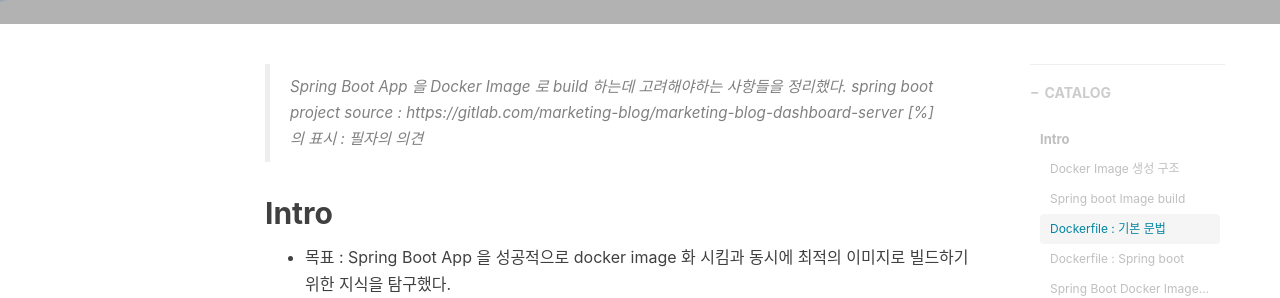
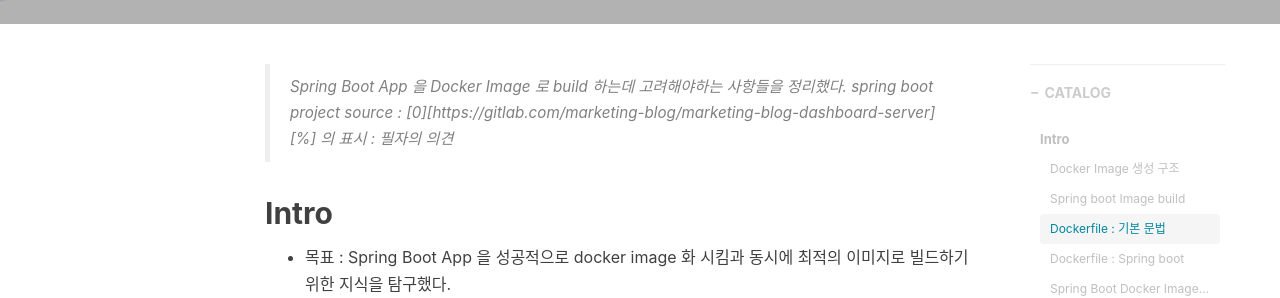
Before and after one commit to ggoowlgns/ggoowlgns.github.io, a Jekyll site: the page built from _posts/docker/2021-05-16-docker_image_build-post.md, in a window 1280 px wide and 900 px high, scrolled down 342 px. Shown: the part 183-481 px from the top of the window. Built offline with Jekyll 4.4.1, drawn with Linux system fonts in a browser that asks for light colours; nearby versions of some CDN libraries; our own code applies the rules of GitHub Pages for plain Markdown files; comment, search, counter and statistics services are not loaded.

Commit message:
update url

```diff
--- a/_posts/docker/2021-05-16-docker_image_build-post.md
+++ b/_posts/docker/2021-05-16-docker_image_build-post.md
@@ -11,7 +11,7 @@
 
 ---
 > Spring Boot App 을 Docker Image 로 build 하는데 고려해야하는 사항들을 정리했다.
-> spring boot project source : https://gitlab.com/marketing-blog/marketing-blog-dashboard-server
+> spring boot project source : [0][https://gitlab.com/marketing-blog/marketing-blog-dashboard-server]
 > [%] 의 표시 : 필자의 의견
 
 ## Intro
@@ -369,6 +369,7 @@
   - [https://perfectacle.github.io/2019/04/16/spring-boot-docker-image-optimization/][8]
 
 
+[0]:https://gitlab.com/marketing-blog/marketing-blog-dashboard-server
 [1]:https://parkgaebung.tistory.com/44
 [2]:https://bluese05.tistory.com/77
 [3]:https://cultivo-hy.github.io/docker/image/usage/2019/03/14/Docker%EC%A0%95%EB%A6%AC/
```
